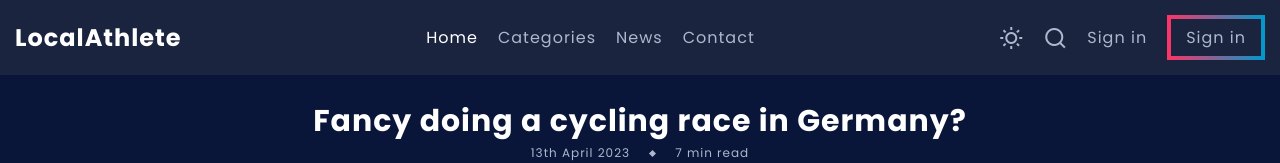
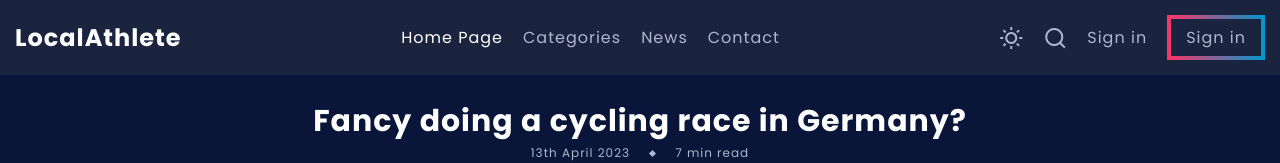
Before and after one commit to ShehanCodes/local-athlete-blog, a plain HTML site: page mainpost1.html in a window 1280 px wide. Shown: the top 163 px of the page. Drawn offline with nearby package versions, Linux system fonts and the light colour scheme.

Commit message:
Update mainpost1.html

```diff
--- a/mainpost1.html
+++ b/mainpost1.html
@@ -26,7 +26,7 @@
             <div class="menu" id="menu">
                 <ul class="list">
                     <li class="list-item">
-                        <a href="#" class="list-link current">Home</a>
+                        <a href="#" class="list-link current">Home Page</a>
                     </li>
                     <li class="list-item">
                         <a href="#" class="list-link">Categories</a>
```
